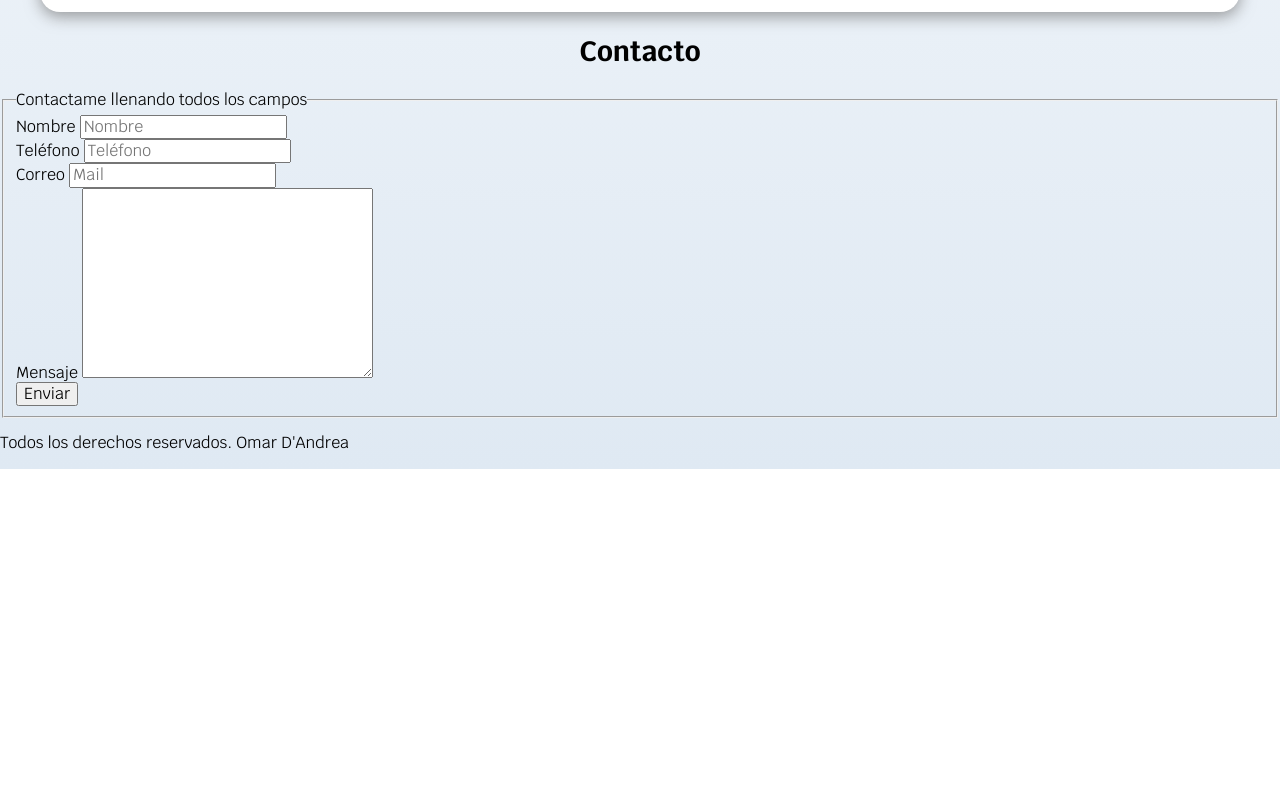
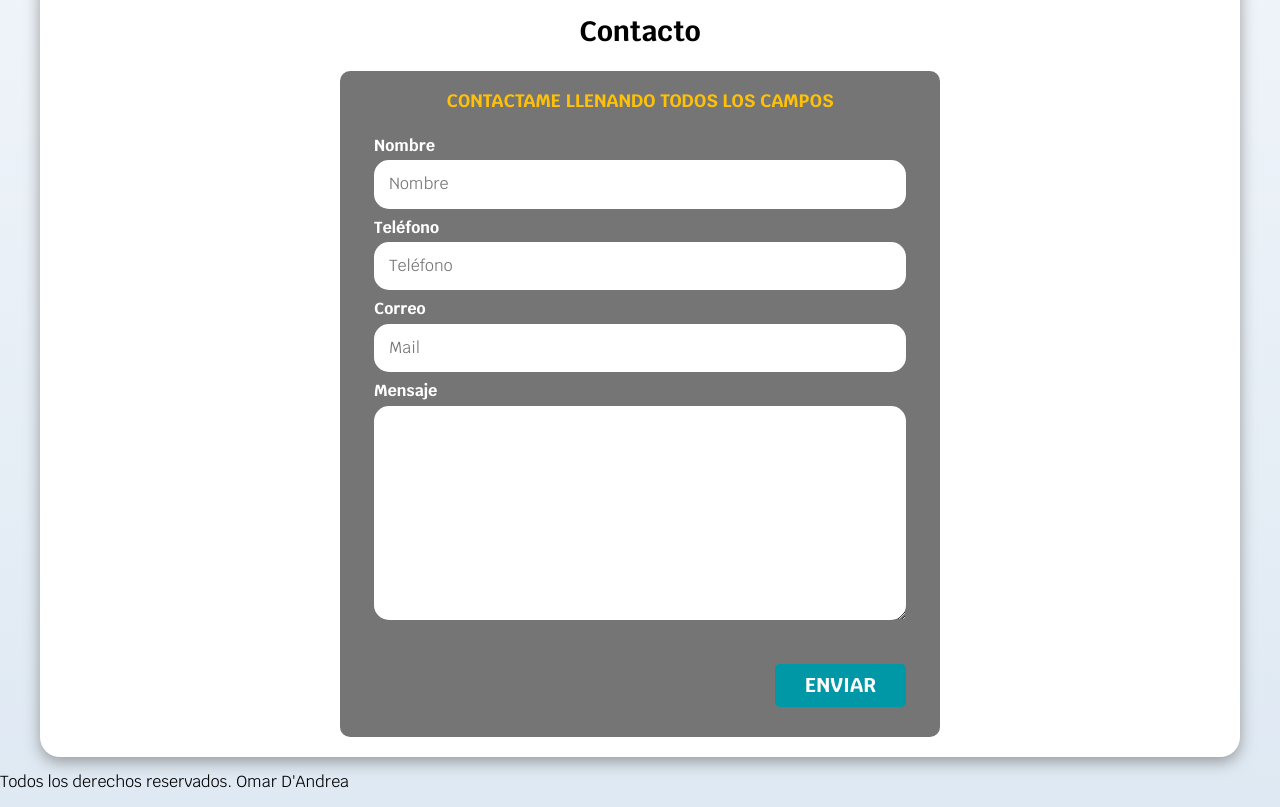
Before and after one commit to omard97/Pagina-Web-N1, a plain HTML site: page index.html in a window 1280 px wide. Shown: the part 1081-1888 px from the top of the page. Before the commit the page ends 1550 px from the top, so only its background shows below. Drawn offline with Linux system fonts and the light colour scheme.

Commit message:
CSS a los inputs

```diff
--- a/CSS/style.css
+++ b/CSS/style.css
@@ -58,6 +58,7 @@
 }
 
 .boton{
+    border: none;
     background-color: var(--secundario);
     color: var(--blanco);
     padding: 1rem 3rem;
@@ -70,11 +71,31 @@
     width: 90%;
     text-align: center;
 }
+.boton:hover{
+    cursor: pointer;
+}
 @media (min-width: 480px) {
     .boton{
         width: auto;
     }
 }
+
+/* Utilidades  */
+.w-sm-100{
+    width: 100%;
+}
+@media (min-width: 768px) {
+    .w-sm-100{
+        width: auto;
+    }
+}
+.flex{
+    display: flex;
+}
+.alinear-derecha{
+    justify-content: flex-end ;
+}
+
 
 .nav-bg {
     background-color: var(--secundario);
@@ -177,3 +198,51 @@
 justify-content: space-evenly;
 align-items: center;
 }
+
+/* Contacto */
+.formulario{
+    background-color: var(--terciario);
+    width: min( 60rem, 100% );/* utilizar el valor mas pequenio */
+    margin: 0 auto; /* utilizar cuando tenemos un formualrio y el padre no es un diplay:flex */
+    padding: 2rem;
+    border-radius: 1rem;
+}
+
+.formulario fieldset{
+    border: none;
+
+}
+
+.formulario legend{
+    text-align: center;
+    font-size: 1.8rem;
+    text-transform: uppercase;
+    font-weight: 700;
+    margin-bottom: 2rem;
+    color: var(--primario)
+}
+/* Contacto inputs */
+.campo-campos{
+
+
+}
+
+.campo{
+    margin-bottom: 1rem;
+}
+
+.campo label{
+
+    color: var(--blanco);
+    font-weight: bold;
+    margin-bottom: .5rem;
+    display: block;
+
+}
+
+.input-text{
+    width: 100%;
+    border: none;
+    padding: 1.5rem;
+    border-radius: 1.5rem;
+}
--- a/index.html
+++ b/index.html
@@ -147,35 +147,41 @@
             </section>
         </div>
 
-    </main>
+
 
         <section>
             <h2>Contacto</h2>
 
-        <form action="">
+            <form action="" class="formulario">
                 <fieldset>
                     <legend>Contactame llenando todos los campos </legend>
+                    <div class="contenedor-campos">
 
-                <div>
+
+                        <div class="campo">
                             <label for="">Nombre</label>
-                    <input type="text" placeholder="Nombre">
+                            <input class="input-text" type="text" placeholder="Nombre">
                         </div>
 
-                <div>
+                        <div class="campo">
                             <label for="">Teléfono</label>
-                    <input type="tel" placeholder="Teléfono" name="" id="">
+                            <input class="input-text" type="tel" placeholder="Teléfono" name="" id="">
                         </div>
 
-                <div>
+                        <div class="campo">
                             <label for="">Correo</label>
-                    <input type="email" placeholder="Mail" name="" id="">
+                            <input class="input-text" type="email" placeholder="Mail" name="" id="">
                         </div>
 
-                <div>
+                        <div class="campo">
                             <label for="">Mensaje</label>
-                    <textarea name="" id="" cols="30" rows="10"></textarea>
+                            <textarea  class="input-text" name="" id="" cols="30" rows="10"></textarea>
                         </div>
-                <div> <input type="submit" value="Enviar"> </div>
+                    </div> <!-- .contenedor-campos -->
+
+                    <div class="alinear-derecha flex" >
+                        <input class="boton w-sm-100" type="submit" value="Enviar">
+                     </div>
 
 
                 </fieldset>
@@ -184,6 +190,7 @@
 
 
         </section>
+    </main>
 
     <footer>
         <p>Todos los derechos reservados. Omar D'Andrea</p>
```
Lines whose indentation alone changed are shown as unchanged.
